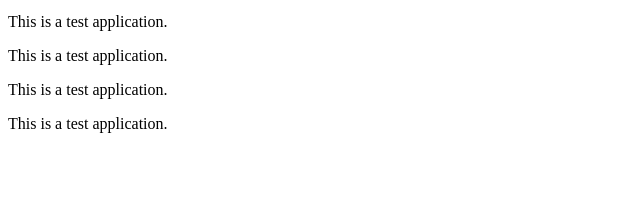
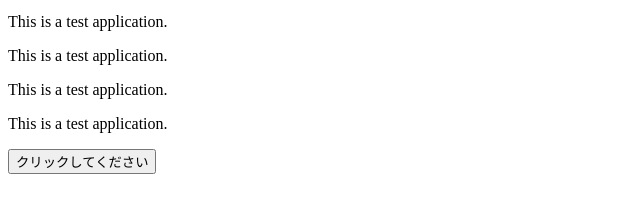
Before and after one commit to FumiyaHasuike15323/pr-agent-test7, a plain HTML site: page index.html in a window 1280 px wide. Shown: the part 101-314 px from the top of the page, without its empty margins (0-640 px from the left). Drawn offline with Linux system fonts and the light colour scheme.

Commit message:
ボタン追加

```diff
--- a/index.html
+++ b/index.html
@@ -14,6 +14,8 @@
   <p>This is a test application.</p>
   <p>This is a test application.</p>
   <p>This is a test application.</p>
+
+  <button type="button" onclick="alert('ボタンがクリックされました！')">クリックしてください</button>
 </body>
 
 </html>
```
